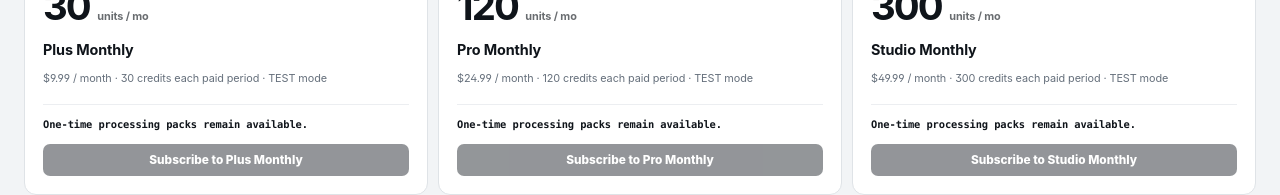
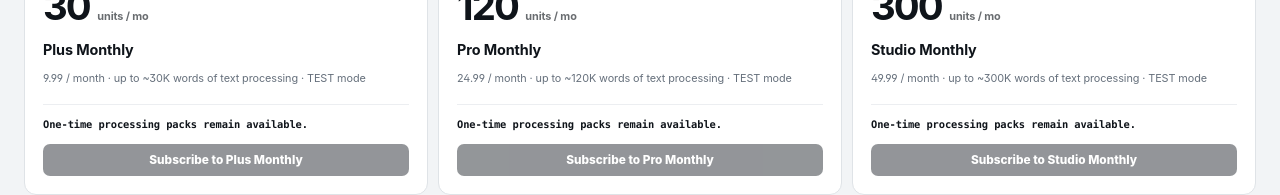
Before and after one commit to rrahul0904/provenance-cleaner, a Next.js app: page /pricing in a window 1280 px wide. Shown: the part 722-917 px from the top of the page. Built offline with nearby package versions, Linux system fonts and the light colour scheme; no server answers.

Commit message:
fix: describe monthly plans in processing capacity

```diff
--- a/src/components/subscription-plan-grid.tsx
+++ b/src/components/subscription-plan-grid.tsx
@@ -56,7 +56,7 @@ export function SubscriptionPlanGrid() {
         <span className="mono-label">MONTHLY PLAN</span>
         <strong>{plan.credits}<small> units / mo</small></strong>
         <h2>{plan.label}</h2>
-        <p>{`$${(plan.monthlyCents / 100).toFixed(2)} / month · ${plan.credits} credits each paid period · TEST mode`}</p>
+        <p>{`${(plan.monthlyCents / 100).toFixed(2)} / month · up to ~${plan.credits.toLocaleString()}K words of text processing · TEST mode`}</p>
         <div className="pack-unit">One-time processing packs remain available.</div>
         <button className="primary" type="button" disabled={!challengeToken || busyPlan !== null} onClick={() => void subscribe(plan.id)}>
           {busyPlan === plan.id ? "Opening Stripe…" : `Subscribe to ${plan.label}`}
```
